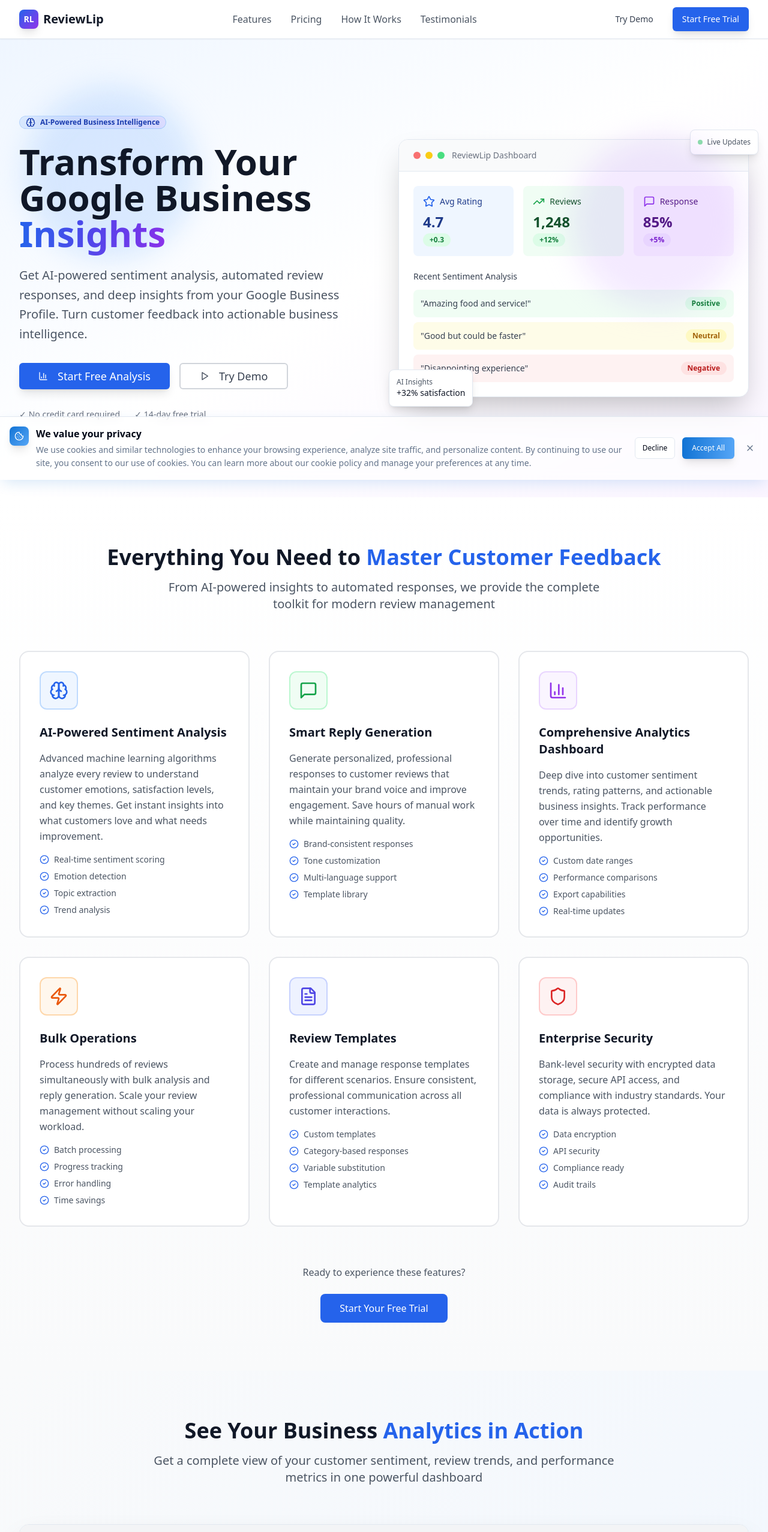
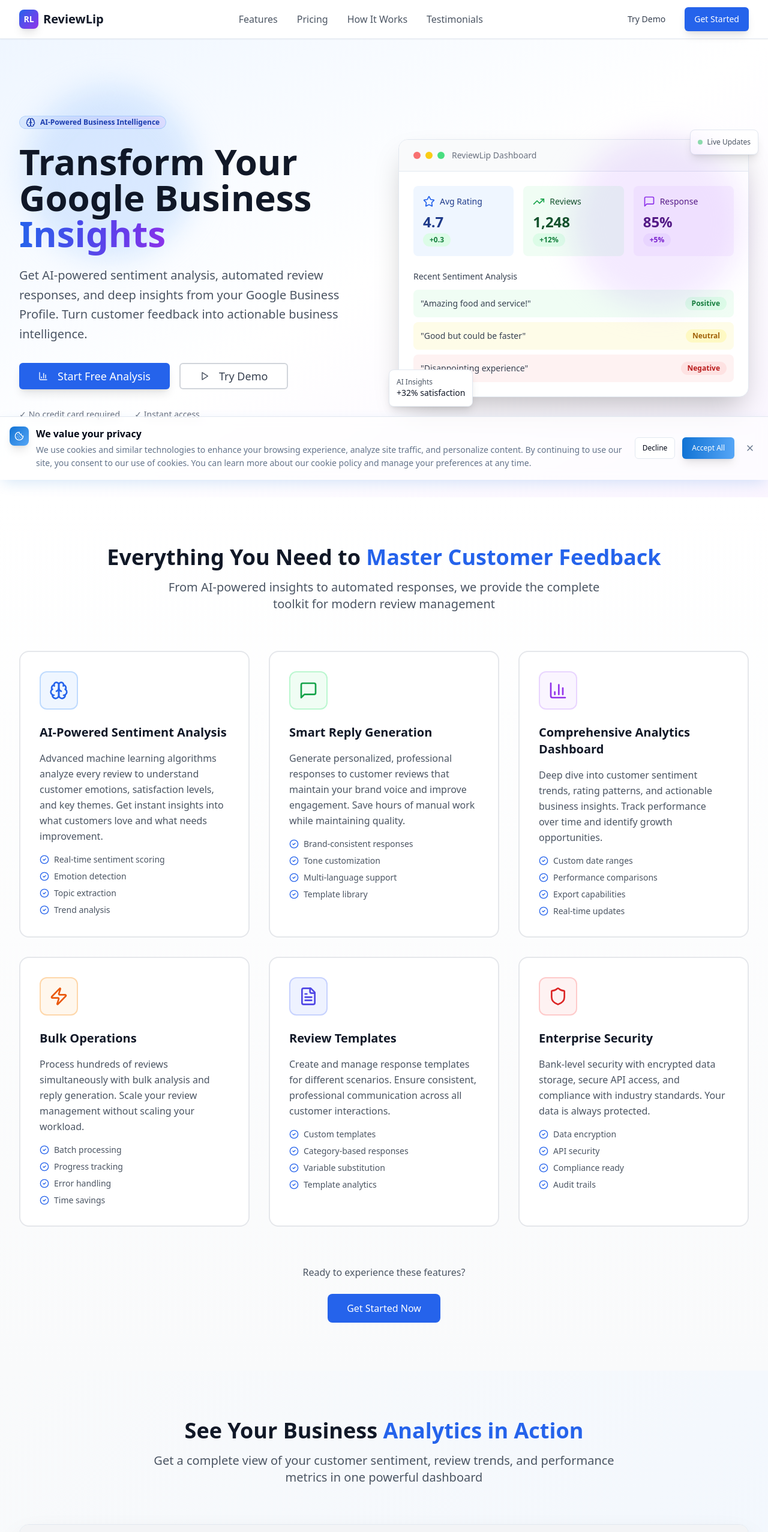
Before and after one commit to GogaLo27/location-insights-pro, a React (Vite) app: page / in a window 1280 px wide. Shown: the top 2554 px of the page at 60% size. Built offline with nearby package versions, Linux system fonts and the light colour scheme.

Commit message:
visual fix

```diff
--- a/src/components/EnhancedFeaturesGrid.tsx
+++ b/src/components/EnhancedFeaturesGrid.tsx
@@ -159,7 +159,7 @@ export function EnhancedFeaturesGrid() {
             Ready to experience these features?
           </p>
           <button className="bg-blue-600 hover:bg-blue-700 text-white px-8 py-3 rounded-lg font-medium transition-all duration-300 hover:shadow-lg hover:scale-105">
-            Start Your Free Trial
+            Get Started Now
           </button>
         </div>
       </div>
--- a/src/components/EnhancedHeader.tsx
+++ b/src/components/EnhancedHeader.tsx
@@ -77,7 +77,7 @@ export function EnhancedHeader() {
               className="bg-blue-600 hover:bg-blue-700 text-white shadow-lg hover:shadow-xl transition-all duration-300 hover:scale-105"
               onClick={signInWithGoogle}
             >
-              Start Free Trial
+              Get Started
             </Button>
           </div>
 
@@ -146,7 +146,7 @@ export function EnhancedHeader() {
                   className="bg-blue-600 hover:bg-blue-700 text-white"
                   onClick={signInWithGoogle}
                 >
-                  Start Free Trial
+                  Get Started
                 </Button>
               </div>
             </nav>
--- a/src/components/EnhancedHeroSection.tsx
+++ b/src/components/EnhancedHeroSection.tsx
@@ -63,7 +63,7 @@ export function EnhancedHeroSection() {
               </div>
               <div className="flex items-center">
                 <span className="font-medium">✓</span>
-                <span className="ml-1">14-day free trial</span>
+                <span className="ml-1">Instant access</span>
               </div>
             </div>
           </div>
--- a/src/components/FAQSection.tsx
+++ b/src/components/FAQSection.tsx
@@ -26,7 +26,7 @@ export function FAQSection() {
       answer: "We'll notify you when you're approaching your limits and offer upgrade options. We never cut off your service - we work with you to find the right solution."
     },
     {
-      question: "Do you offer a free trial?",
+      question: "Can I try before I buy?",
       answer: "Yes! You can try our demo with sample data to explore all features, or start with our Starter plan and upgrade anytime as your business grows."
     },
     {
--- a/src/components/FinalCTASection.tsx
+++ b/src/components/FinalCTASection.tsx
@@ -7,7 +7,7 @@ export function FinalCTASection() {
 
   const benefits = [
     "No credit card required",
-    "14-day free trial",
+    "Instant access",
     "Cancel anytime",
     "Setup in under 5 minutes",
   ];
@@ -50,7 +50,7 @@ export function FinalCTASection() {
               onClick={signInWithGoogle}
               className="bg-blue-500 hover:bg-blue-600 text-white px-12 py-4 text-xl font-semibold rounded-xl shadow-2xl hover:shadow-3xl transition-all duration-300 hover:scale-105"
             >
-              Start Free Trial Now
+              Get Started Now
               <ArrowRightIcon className="w-6 h-6 ml-2" />
             </Button>
             <Button
--- a/src/components/HowItWorks.tsx
+++ b/src/components/HowItWorks.tsx
@@ -157,7 +157,7 @@ export function HowItWorks() {
               onClick={signInWithGoogle}
               className="bg-blue-600 hover:bg-blue-700 text-white px-8 py-3 rounded-lg font-medium transition-all duration-300 hover:shadow-lg"
             >
-              Start Your Free Trial Now
+              Get Started Now
             </button>
           </div>
         </div>
--- a/src/components/PricingSection.tsx
+++ b/src/components/PricingSection.tsx
@@ -83,8 +83,7 @@ export function PricingSection() {
             </span>
           </h2>
           <p className="text-xl text-gray-600 max-w-3xl mx-auto">
-            Choose the perfect plan for your business. All plans include a
-            14-day free trial with no credit card required.
+            Choose the perfect plan for your business. Start with any plan and upgrade anytime.
           </p>
         </div>
 
@@ -172,7 +171,7 @@ export function PricingSection() {
                 <p className="text-xs text-gray-500">
                   {plan.name === "Enterprise"
                     ? "Custom pricing available"
-                    : "14-day free trial included"}
+                    : "No setup fees"}
                 </p>
               </div>
             </div>
--- a/src/pages/PlanSelection.tsx
+++ b/src/pages/PlanSelection.tsx
@@ -291,7 +291,7 @@ export default function PlanSelection() {
                        >
                          {submittingPlan === p.plan_type
                            ? "Processing..."
-                           : "Activate Plan (Free Demo)"}
+                           : "Activate Plan"}
                        </Button>
                     </CardContent>
                   </Card>
```
